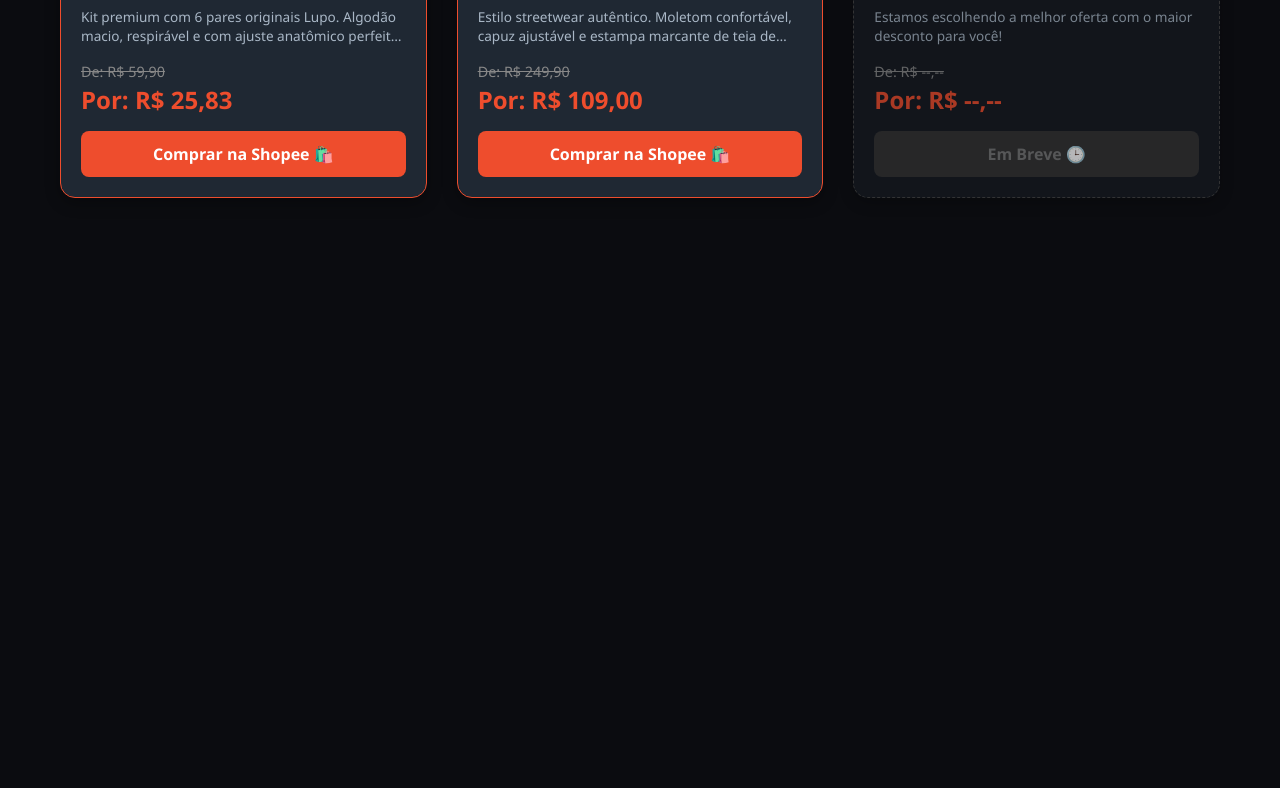
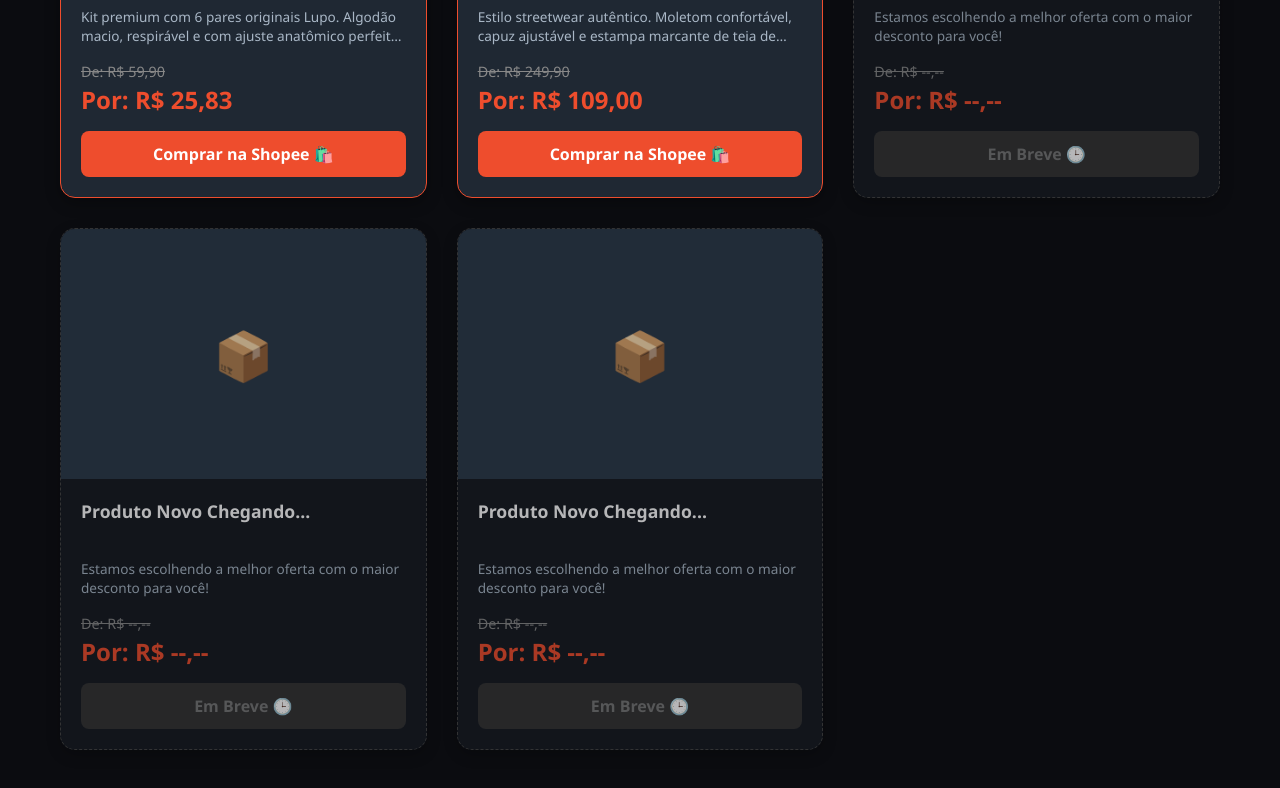
Before and after one commit to L8zin/Stars-Vendas, a plain HTML site: page segunda.html in a window 1280 px wide. Shown: the part 2252-3040 px from the top of the page. Before the commit the page ends 2490 px from the top, so only its background shows below. Drawn offline with Linux system fonts and the light colour scheme.

Commit message:
Update segunda.html

```diff
--- a/segunda.html
+++ b/segunda.html
@@ -64,6 +64,7 @@
 
         h1 span { color: #ee4d2d; }
 
+        /* Grade de Produtos */
         .products-grid {
             display: grid;
             grid-template-columns: repeat(auto-fill, minmax(280px, 1fr));
@@ -88,6 +89,7 @@
             box-shadow: 0 10px 20px rgba(238, 77, 45, 0.4);
         }
 
+        /* Estilo para os cards bloqueados/em breve */
         .product-card.coming-soon {
             border: 1px dashed #444;
             background: #151a21;
@@ -152,6 +154,7 @@
             -webkit-box-orient: vertical;
         }
 
+        /* Área de Preços */
         .price-container {
             margin-bottom: 15px;
             display: flex;
@@ -196,7 +199,7 @@
 <body>
 
     <header>
-        <a href="index.html" class="logo-title">STARS <span>VENDAS</span> 🌟</a>
+        <a href="primeira.html" class="logo-title">STARS <span>VENDAS</span> 🌟</a>
     </header>
 
     <div class="container">
@@ -206,7 +209,7 @@
 
         <div class="products-grid">
 
-            <!-- PRODUTO 1 -->
+            <!-- PRODUTO 1: Camiseta do Brasil -->
             <a href="https://s.shopee.com.br/LkzMTtsNm" target="_blank" class="product-card">
                 <div class="product-img-wrapper">
                     <img class="product-img" src="https://down-br.img.susercontent.com/file/br-11134207-820ly-mnjafzkt9vcw3a.webp" alt="Camiseta Brasil">
@@ -222,7 +225,7 @@
                 </div>
             </a>
 
-            <!-- PRODUTO 2 -->
+            <!-- PRODUTO 2: Jogo de Taças -->
             <a href="https://s.shopee.com.br/6VLdEDULgu" target="_blank" class="product-card">
                 <div class="product-img-wrapper">
                     <img class="product-img" src="https://down-bs-br.img.susercontent.com/br-11134207-820lp-mldnylumwikm80.webp" alt="Jogo de Taças">
@@ -238,7 +241,7 @@
                 </div>
             </a>
 
-            <!-- PRODUTO 3 -->
+            <!-- PRODUTO 3: Manta Cobertor -->
             <a href="https://s.shopee.com.br/7VEAQHcYQk" target="_blank" class="product-card">
                 <div class="product-img-wrapper">
                     <img class="product-img" src="https://down-bs-br.img.susercontent.com/br-11134207-820m5-mo9eydj39c05a0.webp" alt="Manta Cobertor">
@@ -254,7 +257,7 @@
                 </div>
             </a>
 
-            <!-- PRODUTO 4 -->
+            <!-- PRODUTO 4: Jogo de Panelas -->
             <a href="https://s.shopee.com.br/LkztGUvnx" target="_blank" class="product-card">
                 <div class="product-img-wrapper">
                     <img class="product-img" src="https://down-bs-br.img.susercontent.com/br-11134207-820ll-mlw8e6mhslc068.webp" alt="Jogo de Panelas">
@@ -270,7 +273,7 @@
                 </div>
             </a>
 
-            <!-- PRODUTO 5 -->
+            <!-- PRODUTO 5: Figurinhas Copa -->
             <a href="https://s.shopee.com.br/8pjY2ElXUc" target="_blank" class="product-card">
                 <div class="product-img-wrapper">
                     <img class="product-img" src="https://down-bs-br.img.susercontent.com/br-11134207-820ln-mny9x7ch1c00a5.webp" alt="Figurinhas Copa 2026">
@@ -286,7 +289,7 @@
                 </div>
             </a>
 
-            <!-- PRODUTO 6 -->
+            <!-- PRODUTO 6: Tênis Feminino Vermelho -->
             <a href="https://s.shopee.com.br/LkzutTjJb" target="_blank" class="product-card">
                 <div class="product-img-wrapper">
                     <img class="product-img" src="https://down-bs-br.img.susercontent.com/br-11134207-7r98o-mbfmwdkzu1kob5.webp" alt="Tênis Feminino Conforto">
@@ -302,7 +305,7 @@
                 </div>
             </a>
 
-            <!-- PRODUTO 7 -->
+            <!-- PRODUTO 7: Kit 2 Viseiras -->
             <a href="https://s.shopee.com.br/5AqFfvcUZF" target="_blank" class="product-card">
                 <div class="product-img-wrapper">
                     <img class="product-img" src="https://down-bs-br.img.susercontent.com/br-11134207-81z1k-mgcekpriku85b9.webp" alt="Kit 2 Viseiras">
@@ -318,7 +321,7 @@
                 </div>
             </a>
 
-            <!-- PRODUTO 8 -->
+            <!-- PRODUTO 8: Tênis Header Run -->
             <a href="https://s.shopee.com.br/AKYLpVYOzc" target="_blank" class="product-card">
                 <div class="product-img-wrapper">
                     <img class="product-img" src="https://down-bs-br.img.susercontent.com/sg-11134201-824hn-mpdlemlyipl901.webp" alt="Tênis Header Run">
@@ -334,7 +337,7 @@
                 </div>
             </a>
 
-            <!-- PRODUTO 9 -->
+            <!-- PRODUTO 9: Tênis Smash Masculino -->
             <a href="https://s.shopee.com.br/7fXaeh6nLl" target="_blank" class="product-card">
                 <div class="product-img-wrapper">
                     <img class="product-img" src="https://down-bs-br.img.susercontent.com/sg-11134201-8262h-mlyyqw41ocuabd.webp" alt="Tênis Smash Masculino">
@@ -350,7 +353,7 @@
                 </div>
             </a>
 
-            <!-- PRODUTO 10 -->
+            <!-- PRODUTO 10: Meias Lupo 6-Pack -->
             <a href="https://s.shopee.com.br/1LdX7An78k" target="_blank" class="product-card">
                 <div class="product-img-wrapper">
                     <img class="product-img" src="https://down-bs-br.img.susercontent.com/sg-11134201-823pf-mp4ma8f4qk1u56.webp" alt="Meias Lupo">
@@ -366,7 +369,7 @@
                 </div>
             </a>
 
-            <!-- PRODUTO 11 -->
+            <!-- PRODUTO 11: Blusa Moletom Teia de Aranha -->
             <a href="https://s.shopee.com.br/3Vi1hFqbUk" target="_blank" class="product-card">
                 <div class="product-img-wrapper">
                     <img class="product-img" src="https://down-bs-br.img.susercontent.com/sg-11134201-7rd5f-m7zg46t637kl3f.webp" alt="Blusa Teia de Aranha">
@@ -382,7 +385,33 @@
                 </div>
             </a>
 
-            <!-- SLOTS EM BREVE -->
+            <!-- SLOTS EM BREVE PARA COMPLETAR OS PROXIMOS DA LISTA -->
+            <div class="product-card coming-soon">
+                <div class="product-img-wrapper"><span style="font-size: 3rem;">📦</span></div>
+                <div class="product-info">
+                    <div class="product-title">Produto Novo Chegando...</div>
+                    <div class="product-desc">Estamos escolhendo a melhor oferta com o maior desconto para você!</div>
+                    <div class="price-container">
+                        <span class="old-price">De: R$ --,--</span>
+                        <span class="product-price">Por: R$ --,--</span>
+                    </div>
+                    <div class="btn-buy btn-soon">Em Breve 🕒</div>
+                </div>
+            </div>
+
+            <div class="product-card coming-soon">
+                <div class="product-img-wrapper"><span style="font-size: 3rem;">📦</span></div>
+                <div class="product-info">
+                    <div class="product-title">Produto Novo Chegando...</div>
+                    <div class="product-desc">Estamos escolhendo a melhor oferta com o maior desconto para você!</div>
+                    <div class="price-container">
+                        <span class="old-price">De: R$ --,--</span>
+                        <span class="product-price">Por: R$ --,--</span>
+                    </div>
+                    <div class="btn-buy btn-soon">Em Breve 🕒</div>
+                </div>
+            </div>
+
             <div class="product-card coming-soon">
                 <div class="product-img-wrapper"><span style="font-size: 3rem;">📦</span></div>
                 <div class="product-info">
```
